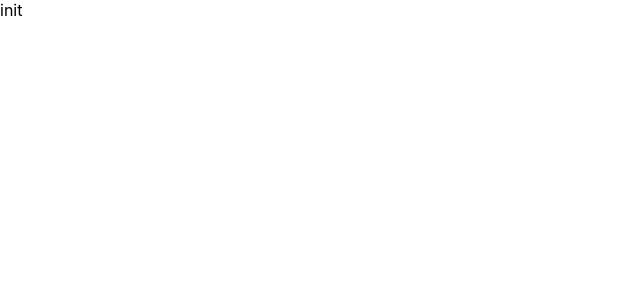
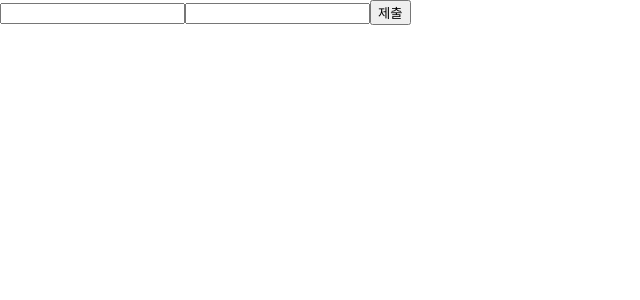
Before and after one commit to JulyK9/wanted-pre-onboarding-frontend-last, a React (Create React App) app: page /signin in a window 1280 px wide. Shown: the top 300 px of the page, without its empty margins (0-640 px from the left). Built offline with nearby package versions, Linux system fonts and the light colour scheme.

Commit message:
라우터 및 페이지 설정

```diff
--- a/src/App.js
+++ b/src/App.js
@@ -1,5 +1,19 @@
+import { Routes, Route } from 'react-router-dom';
+
+import Home from './pages/Home';
+import TodoList from './pages/TodoList';
+import SignUp from './pages/SignUp';
+import SignIn from './pages/SignIn';
+
 function App() {
-  return <div className="App">init</div>;
+  return (
+    <Routes>
+      <Route path="/" element={<Home />} />
+      <Route path="/signup" element={<SignUp />} />
+      <Route path="/signin" element={<SignIn />} />
+      <Route path="/todo" element={<TodoList />} />
+    </Routes>
+  );
 }
 
 export default App;
--- a/src/index.js
+++ b/src/index.js
@@ -2,16 +2,13 @@ import React from 'react';
 import ReactDOM from 'react-dom/client';
 import './index.css';
 import App from './App';
-import reportWebVitals from './reportWebVitals';
+import { BrowserRouter } from 'react-router-dom';
 
 const root = ReactDOM.createRoot(document.getElementById('root'));
 root.render(
   <React.StrictMode>
-    <App />
+    <BrowserRouter>
+      <App />
+    </BrowserRouter>
   </React.StrictMode>
 );
-
-// If you want to start measuring performance in your app, pass a function
-// to log results (for example: reportWebVitals(console.log))
-// or send to an analytics endpoint. Learn more: https://bit.ly/CRA-vitals
-reportWebVitals();
--- /dev/null
+++ b/src/pages/Home.jsx
@@ -0,0 +1,5 @@
+const Home = () => {
+  return <div>Home</div>;
+};
+
+export default Home;
--- /dev/null
+++ b/src/pages/SignIn.jsx
@@ -0,0 +1,11 @@
+const SignIn = () => {
+  return (
+    <>
+      <input data-testid="email-input" type="email" />
+      <input data-testid="password-input" type="password" />
+      <button data-testid="signin-button">제출</button>
+    </>
+  );
+};
+
+export default SignIn;
--- /dev/null
+++ b/src/pages/SignUp.jsx
@@ -0,0 +1,11 @@
+const SignUp = () => {
+  return (
+    <>
+      <input data-testid="email-input" type="email" />
+      <input data-testid="password-input" type="password" />
+      <button data-testid="signup-button">제출</button>
+    </>
+  );
+};
+
+export default SignUp;
--- /dev/null
+++ b/src/pages/TodoList.jsx
@@ -0,0 +1,5 @@
+const TodoList = () => {
+  return <div>TodoList</div>;
+};
+
+export default TodoList;
--- a/src/reportWebVitals.js
+++ /dev/null
@@ -1,13 +0,0 @@
-const reportWebVitals = onPerfEntry => {
-  if (onPerfEntry && onPerfEntry instanceof Function) {
-    import('web-vitals').then(({ getCLS, getFID, getFCP, getLCP, getTTFB }) => {
-      getCLS(onPerfEntry);
-      getFID(onPerfEntry);
-      getFCP(onPerfEntry);
-      getLCP(onPerfEntry);
-      getTTFB(onPerfEntry);
-    });
-  }
-};
-
-export default reportWebVitals;
```
Also changed, not shown: src/setupTests.js (deleted, +0 -5 lines).
